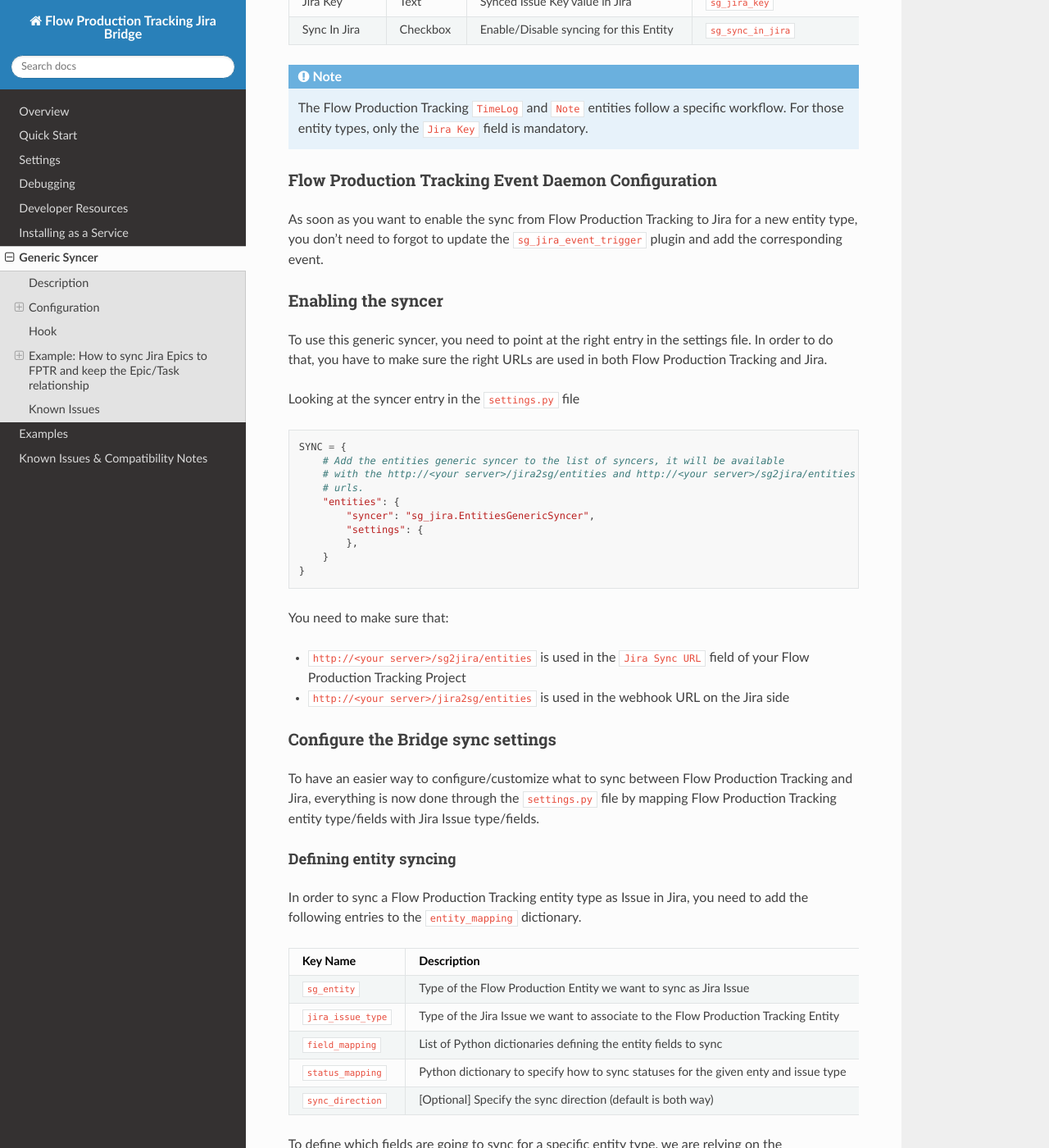
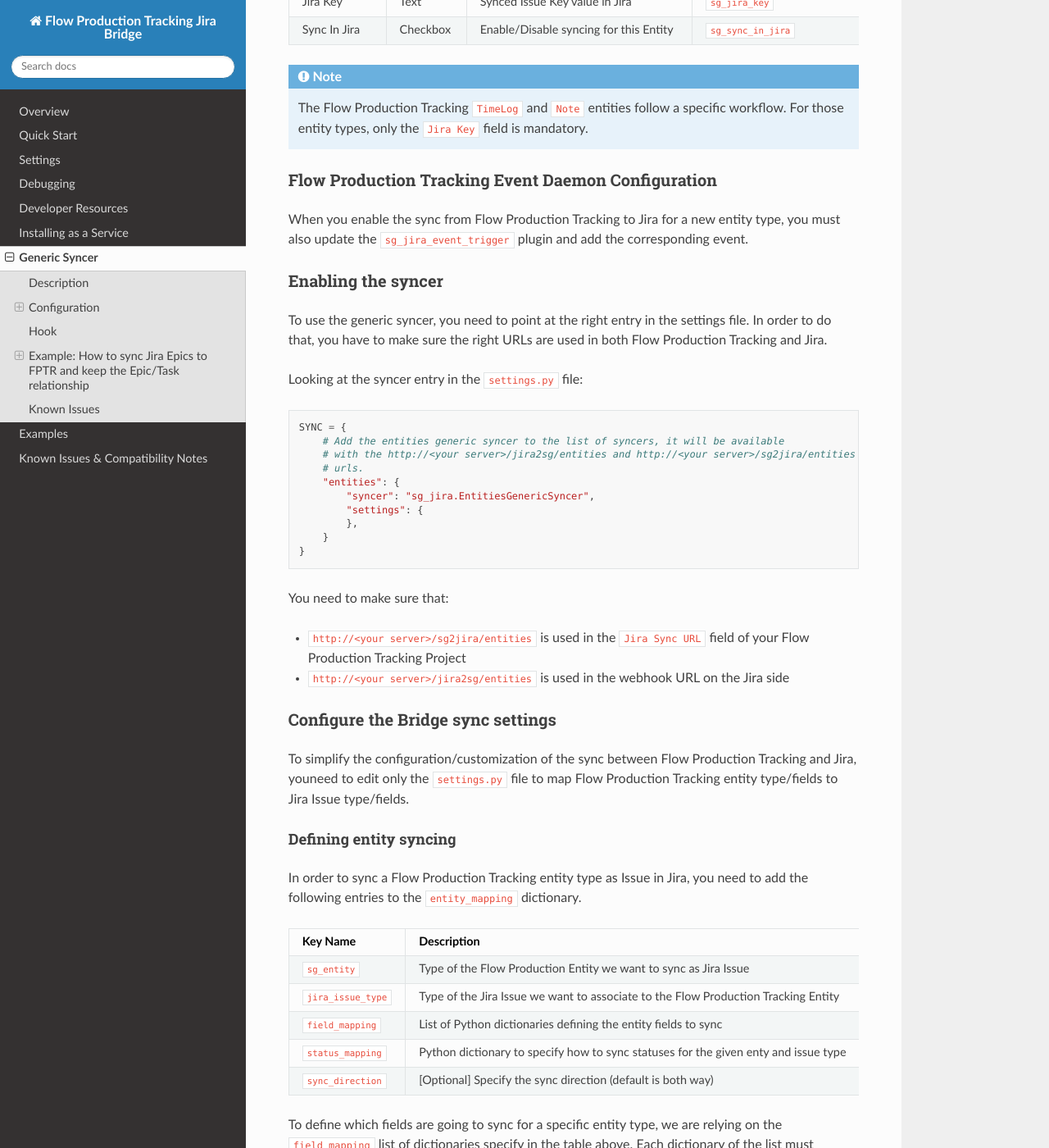
Before and after one commit to shotgunsoftware/sg-jira-bridge, a Sphinx documentation site: the page built from docs/generic_syncer.rst, in a window 1280 px wide and 1400 px high, scrolled down 1070 px. Shown: the whole window at 82% size. Built offline with Sphinx 7.4.7 and the Read the Docs theme 3.1.0, drawn with Linux system fonts in a browser that asks for light colours.

Commit message:
continue implementing doc change

```diff
--- a/docs/generic_syncer.rst
+++ b/docs/generic_syncer.rst
@@ -58,16 +58,16 @@
 Flow Production Tracking Event Daemon Configuration
 ===================================================
 
-As soon as you want to enable the sync from Flow Production Tracking to Jira for a new entity type, you don't need to forgot to update
+When you enable the sync from Flow Production Tracking to Jira for a new entity type, you must also update
 the ``sg_jira_event_trigger`` plugin and add the corresponding event.
 
 Enabling the syncer
 ===================
 
-To use this generic syncer, you need to point at the right entry in the settings file.
+To use the generic syncer, you need to point at the right entry in the settings file.
 In order to do that, you have to make sure the right URLs are used in both Flow Production Tracking and Jira.
 
-Looking at the syncer entry in the ``settings.py`` file
+Looking at the syncer entry in the ``settings.py`` file:
 
 .. code-block:: python
 
@@ -90,8 +90,7 @@
 Configure the Bridge sync settings
 ==================================
 
-To have an easier way to configure/customize what to sync between Flow Production Tracking and Jira, everything is now done
-through the ``settings.py`` file by mapping Flow Production Tracking entity type/fields with Jira Issue type/fields.
+To simplify the configuration/customization of the sync between Flow Production Tracking and Jira, youneed to edit only the ``settings.py`` file to map Flow Production Tracking entity type/fields to Jira Issue type/fields.
 
 .. _entity-sync-settings:
 
```
